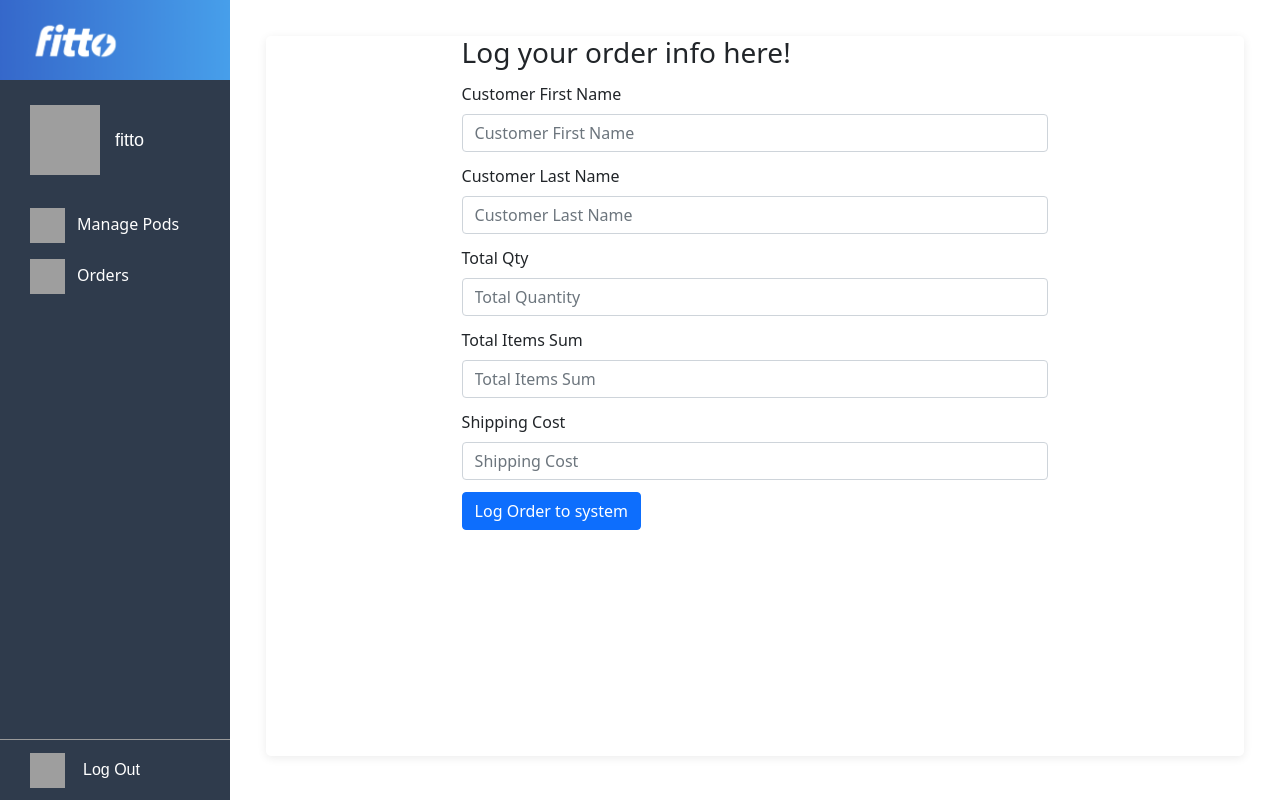
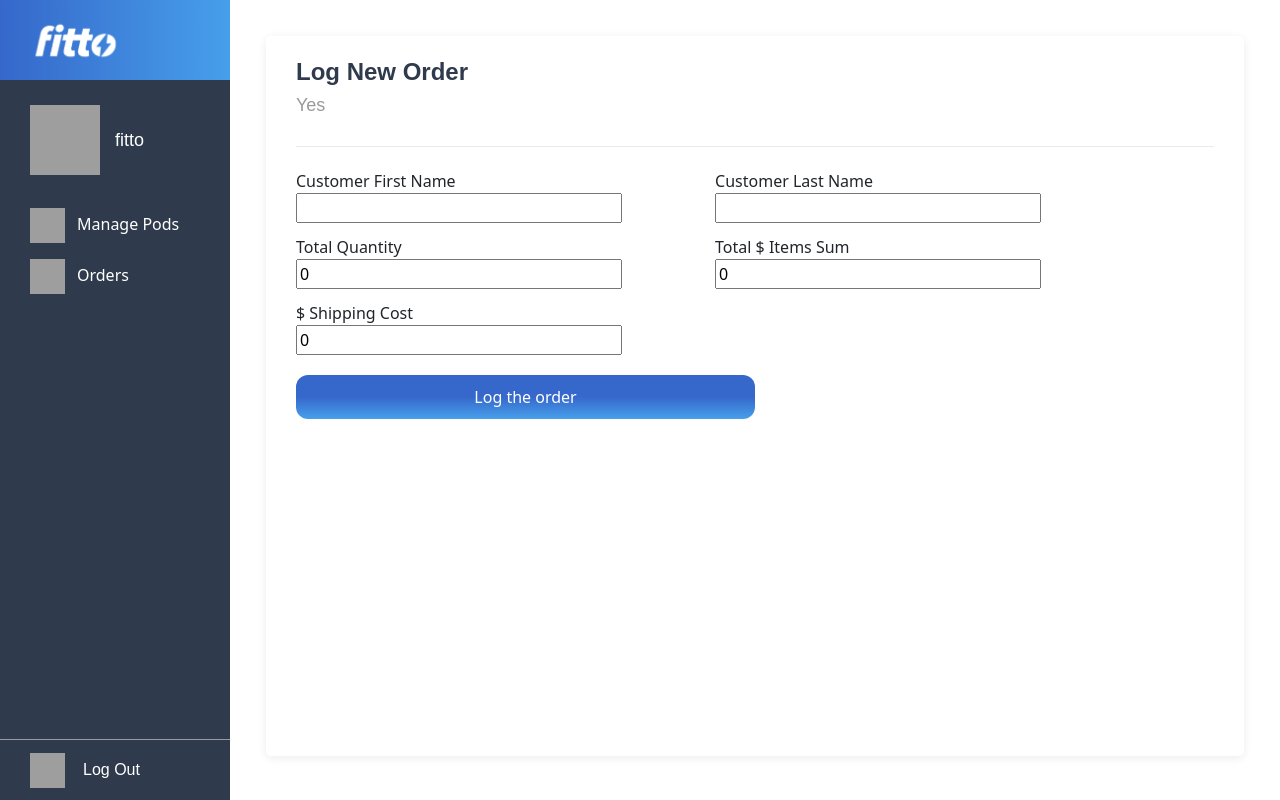
Before and after one commit to Sejj42/rampup-fe, a Next.js app: page /orders/add in a window 1280 px wide. Built offline with nearby package versions, Linux system fonts and the light colour scheme; no server answers; grey boxes are pictures that could not be loaded.

Commit message:
add new pod & add new order adds new items to DB correctly

```diff
--- a/components/UtilityBtn.js
+++ b/components/UtilityBtn.js
@@ -17,6 +17,7 @@ const UtilityBtn = ({ utility, imgsrc, alttext, bgcolor, podid }) => {
       if (!res.ok) {
         toast.error(data.message);
       } else {
+        toast.success("Pod deleted successfully.");
         router.push("/manage-pods");
       }
     }
--- a/package.json
+++ b/package.json
@@ -8,7 +8,6 @@
     "lint": "next lint"
   },
   "dependencies": {
-    "axios": "^0.26.0",
     "bootstrap": "^5.1.3",
     "chart.js": "^3.7.1",
     "cors": "^2.8.5",
--- a/pages/orders/add.js
+++ b/pages/orders/add.js
@@ -1,52 +1,112 @@
 import styles from "@/styles/AddOrderPage.module.css";
-import { Button, Form, FormGroup } from "react-bootstrap";
+import { ToastContainer, toast } from "react-toastify";
+import "react-toastify/dist/ReactToastify.css";
+import { useState } from "react";
+import { useRouter } from "next/router";
+import { API_URL } from "@/config/index";
+import PageTitle from "@/components/PageTitle";
+
 const AddOrderPage = () => {
+  const [customerFirstName, setCustomerFirstName] = useState("");
+  const [customerLastName, setCustomerLastName] = useState("");
+  const [totalQty, setTotalQty] = useState(0);
+  const [price, setPrice] = useState(0);
+  const [shippingCost, setShippingCost] = useState(0);
+
+  const router = useRouter();
+
+  const handleSubmit = async (e) => {
+    const orderObject = {
+      customerFirstName,
+      customerLastName,
+      totalQty,
+      price,
+      shippingCost,
+    };
+
+    const res = await fetch(`${API_URL}/orders`, {
+      method: "POST",
+      headers: {
+        "Content-Type": "application/json",
+      },
+      body: JSON.stringify(orderObject),
+    });
+    console.log("below is console log of res in add order");
+    console.log(res);
+    if (!res.ok) {
+      toast.error("Something went wrong.");
+    } else {
+      toast.success("Order logged successfully.");
+      const orders = await res.json();
+      router.push("/orders");
+    }
+  };
+
   return (
-    <>
-      <div className={styles.formContainer}>
-        <h3>Log your order info here!</h3>
-        <Form>
-          <Form.Group
-            className={styles.formItem}
-            controlId="exampleForm.ControlInput1"
-          >
-            <Form.Label>Customer First Name</Form.Label>
-            <Form.Control type="text" placeholder="Customer First Name" />
-          </Form.Group>
-          <Form.Group
-            className={styles.formItem}
-            controlId="exampleForm.ControlInput2"
-          >
-            <Form.Label>Customer Last Name</Form.Label>
-            <Form.Control type="text" placeholder="Customer Last Name" />
-          </Form.Group>
-          <Form.Group
-            className={styles.formItem}
-            controlId="exampleForm.ControlInput3"
-          >
-            <Form.Label>Total Qty</Form.Label>
-            <Form.Control type="number" placeholder="Total Quantity" />
-          </Form.Group>
-          <Form.Group
-            className={styles.formItem}
-            controlId="exampleForm.ControlInput3"
-          >
-            <Form.Label>Total Items Sum</Form.Label>
-            <Form.Control type="price" placeholder="Total Items Sum" />
-          </Form.Group>
-          <Form.Group
-            className={styles.formItem}
-            controlId="exampleForm.ControlInput3"
-          >
-            <Form.Label>Shipping Cost</Form.Label>
-            <Form.Control type="price" placeholder="Shipping Cost" />
-          </Form.Group>
-          <Button variant="primary" type="submit">
-            Log Order to system
-          </Button>
-        </Form>
-      </div>
-    </>
+    <div className={styles.container}>
+      <PageTitle bigTitle="Log New Order" subTitle="Yes" />
+      <ToastContainer />
+      <form onSubmit={handleSubmit} className={styles.form}>
+        <div className={styles.grid}>
+          <div>
+            <label htmlFor="customerFirstName">Customer First Name</label>
+            <input
+              type="text"
+              name="customerFirstName"
+              id="customerFirstName"
+              value={customerFirstName}
+              onChange={(e) => setCustomerFirstName(e.target.value)}
+            />
+          </div>
+
+          <div>
+            <label htmlFor="customerLastName">Customer Last Name</label>
+            <input
+              type="text"
+              name="customerLastName"
+              id="customerLastName"
+              value={customerLastName}
+              onChange={(e) => setCustomerLastName(e.target.value)}
+            />
+          </div>
+          <div>
+            <label htmlFor="totalQty">Total Quantity</label>
+            <input
+              type="number"
+              name="totalQty"
+              id="totalQty"
+              value={totalQty}
+              onChange={(e) => setTotalQty(e.target.value)}
+            />
+          </div>
+          <div>
+            <label htmlFor="price">Total $ Items Sum</label>
+            <input
+              type="number"
+              name="price"
+              id="price"
+              value={price}
+              onChange={(e) => setPrice(e.target.value)}
+            />
+          </div>
+          <div>
+            <label htmlFor="shippingCost">$ Shipping Cost</label>
+            <input
+              type="number"
+              name="shippingCost"
+              id="shippingCost"
+              value={shippingCost}
+              onChange={(e) => setShippingCost(e.target.value)}
+            />
+          </div>
+        </div>
+        <input
+          type="submit"
+          value="Log the order"
+          className={styles.orderSubmitBtn}
+        />
+      </form>
+    </div>
   );
 };
 
--- a/styles/AddOrderPage.module.css
+++ b/styles/AddOrderPage.module.css
@@ -1,8 +1,55 @@
-.formContainer {
-  align-self: center;
-  width: 60%;
+.container {
+  padding: 0 30px;
 }
 
-.formItem {
-  margin: 12px 0;
+.form label {
+  display: block;
 }
+
+.form input {
+  width: 80%;
+}
+
+.form input[type="submit"] {
+  display: block;
+  width: 50%;
+  margin: 20px 0 30px;
+  border-radius: 12px;
+}
+
+.grid {
+  display: grid;
+  grid-template-columns: 1fr 1fr;
+  gap: 12px;
+  width: 90%;
+  align-self: center;
+}
+
+.orderSubmitBtn {
+  background-image: linear-gradient(#3668cb, #3668cb, #47a0eb);
+  color: #fff;
+  padding: 10px 20px;
+  cursor: pointer;
+  border: 0;
+  border-radius: 5px;
+}
+
+@media (max-width: 600px) {
+  .grid {
+    grid-template-columns: 1fr;
+  }
+
+  .podSubmitBtn {
+    margin: 0;
+    padding: 0;
+    font-size: 12px;
+  }
+}
+@media (max-width: 500px) {
+  .podSubmitBtn {
+    margin: 0;
+    padding: 0;
+    font-size: 10px;
+    height: 30px;
+  }
+}
--- a/styles/AddPodPage.module.css
+++ b/styles/AddPodPage.module.css
@@ -1,3 +1,7 @@
+.container {
+  padding: 0 30px;
+}
+
 .form label {
   display: block;
 }
```
Also changed, not shown: pages/manage-pods/add.js (+74 -61 lines), 1 other file (tests, documents, lock files or other folders).
